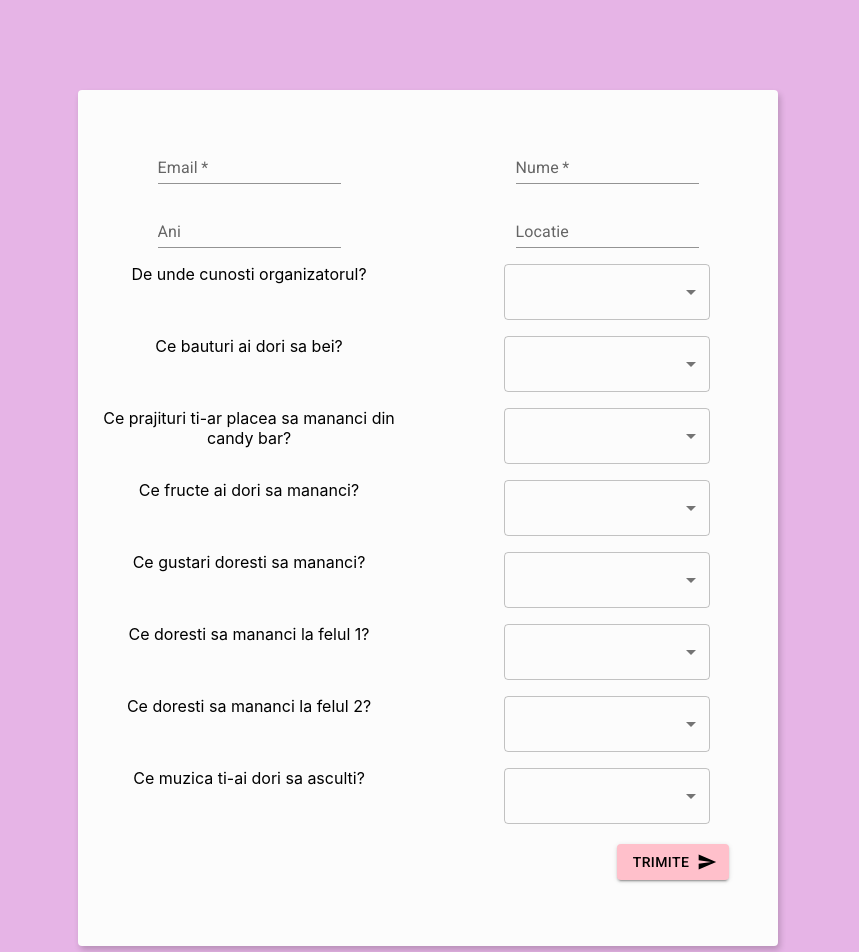
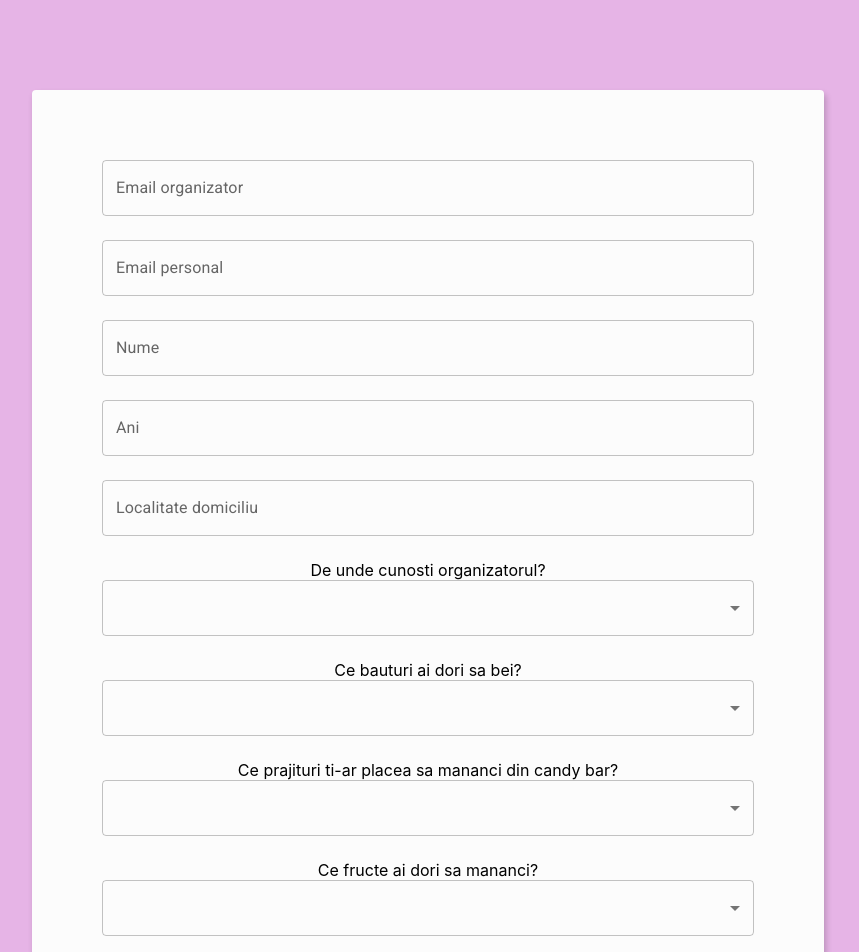
Before and after one commit to CorinaLazar27/Licenta-Formular-invitati, a React (Create React App) app: page / in a window 1280 px wide. Shown: the top 952 px of the page, without its empty margins (212-1071 px from the left). Built offline with nearby package versions, Linux system fonts and the light colour scheme.

Commit message:
Form with formikselectsimple

```diff
--- a/src/App.css
+++ b/src/App.css
@@ -57,4 +57,5 @@
   padding-top: 46px;
   text-align: center;
   width: 90%;
+  padding: 46px;
 }
--- a/src/Components/Form.js
+++ b/src/Components/Form.js
@@ -1,23 +1,19 @@
 import React, { useState } from "react";
-import { TextField } from "@mui/material";
 import { useTheme } from "@mui/material/styles";
 import Box from "@mui/material/Box";
 import OutlinedInput from "@mui/material/OutlinedInput";
 import MenuItem from "@mui/material/MenuItem";
-import Select from "@mui/material/Select";
 import Chip from "@mui/material/Chip";
 import { useHistory } from "react-router-dom";
 import axios from "axios";
 import { Form, Formik } from "formik";
-import { Button, Container, Grid, Tooltip, Typography } from "@mui/material";
+import { Button, Grid } from "@mui/material";
 import SendIcon from "@mui/icons-material/Send";
+import { FormikTextField } from "./FormikComponents/FormikTextField";
+import { FormikSelectSimple } from "./FormikComponents/FormikSelectSimple";
 
 function FormPage() {
   const history = useHistory();
-  const [email, setEmail] = useState();
-  const [name, setName] = useState();
-  const [age, setAge] = useState();
-  const [location, setLocation] = useState();
 
   const ITEM_HEIGHT = 48;
   const ITEM_PADDING_TOP = 8;
@@ -199,26 +195,12 @@ function FormPage() {
     );
   };
 
-  const ShowValues = () => {
-    console.log(email);
-    console.log(name);
-    console.log(age);
-    console.log(location);
-    console.log(organizerOpinion);
-    console.log(drinksOpinion);
-    console.log(cakesOpinion);
-    console.log(fruitsOpinion);
-    console.log(appetizerOpinion);
-    console.log(maincourseOpinion);
-    console.log(type2Opinion);
-    console.log(musicOpinion);
-  };
-
   function FormOptions(values) {
     axios({
       method: "POST",
       url: "/postoptionsinvitation",
       data: {
+        emailOrganizer: values.emailOrganizer,
         email: values.email,
         name: values.name,
         age: values.age,
@@ -251,77 +233,74 @@ function FormPage() {
       <div className="Background_inv">
         <Formik
           initialValues={{
+            emailOrganizer: "",
             email: "",
             name: "",
             age: "",
             location: "",
-            organizerOpinion: "",
-            drinksOpinion: "",
-            cakesOpinion: "",
-            fruitsOpinion: "",
-            appetizerOpinion: "",
-            maincourseOpinion: "",
-            type2Opinion: "",
-            musicOpinion: "",
+            organizerOpinion: [],
+            drinksOpinion: [],
+            cakesOpinion: [],
+            fruitsOpinion: [],
+            appetizerOpinion: [],
+            maincourseOpinion: [],
+            type2Opinion: [],
+            musicOpinion: [],
           }}
           onSubmit={(values) => {
             FormOptions(values);
           }}
         >
           <Form>
-            <Grid container spacing={2} columns={16}>
-              <Grid item xs={8}>
-                <TextField
+            <Grid
+              container
+              columnSpacing={2}
+              rowSpacing={3}
+              padding={3}
+              display="flex"
+              alignItems={"center"}
+              justifyContent={"center"}
+            >
+              <Grid item xs={12}>
+                <FormikTextField
+                  name="emailOrganizer"
                   id="outlined-basic"
-                  label="Email"
-                  variant="standard"
-                  onChange={(event) => setEmail(event.target.value)}
-                  required
-                  inputProps={{
-                    pattern: "[a-z0-9._%+-]+@[a-z0-9.-]+.[a-z]{(2, 4)}$",
-                  }}
-                />
-              </Grid>
-              <Grid item xs={8}>
-                <TextField
-                  id="outlined-basic"
-                  label="Nume"
-                  variant="standard"
-                  onChange={(event) => setName(event.target.value)}
-                  required
-                />
-              </Grid>
-              <Grid item xs={8}>
-                <TextField
-                  id="outlined-basic"
-                  label="Ani"
-                  variant="standard"
-                  onChange={(event) => setAge(event.target.value)}
-                />
-              </Grid>
-              <Grid item xs={8}>
-                <TextField
-                  id="outlined-basic"
-                  label="Locatie"
-                  variant="standard"
-                  onChange={(event) => setLocation(event.target.value)}
+                  label="Email organizator"
                 />
               </Grid>
 
-              <Grid item xs={8}>
+              <Grid item xs={12}>
+                <FormikTextField
+                  name="email"
+                  id="email"
+                  label="Email personal"
+                />
+              </Grid>
+              <Grid item xs={12}>
+                <FormikTextField id="outlined-basic" label="Nume" name="name" />
+              </Grid>
+              <Grid item xs={12}>
+                <FormikTextField id="age" label="Ani" name="age" />
+              </Grid>
+              <Grid item xs={12}>
+                <FormikTextField
+                  id="outlined-basic"
+                  label="Localitate domiciliu"
+                  name="location"
+                />
+              </Grid>
+
+              <Grid item xs={12}>
                 <label>De unde cunosti organizatorul?</label>
-              </Grid>
-              <Grid item xs={8}>
-                <Select
-                  labelId="demo-multiple-chip-label"
-                  id="demo-multiple-chip"
+                <FormikSelectSimple
+                  id="organizerOpinion"
+                  name="organizerOpinion"
+                  onChange={handleChange_organizerOpinion}
                   multiple
-                  value={organizerOpinion}
-                  onChange={handleChange_organizerOpinion}
+                  items={acquaintance}
                   input={
                     <OutlinedInput id="select-multiple-chip" label="Chip" />
                   }
-                  sx={{ minWidth: "60%", maxWidth: "60%" }}
                   renderValue={(selected) => (
                     <Box
                       sx={{
@@ -346,22 +325,20 @@ function FormPage() {
                       {name}
                     </MenuItem>
                   ))}
-                </Select>
+                </FormikSelectSimple>
               </Grid>
-              <Grid item xs={8}>
+
+              <Grid item xs={12}>
                 <label>Ce bauturi ai dori sa bei?</label>
-              </Grid>
-              <Grid item xs={8}>
-                <Select
-                  labelId="demo-multiple-chip-label"
-                  id="demo-multiple-chip"
+                <FormikSelectSimple
+                  id="drinksOpinion"
+                  name="drinksOpinion"
                   multiple
-                  value={drinksOpinion}
+                  items={drinks}
                   onChange={handleChange_drinksOpinion}
                   input={
                     <OutlinedInput id="select-multiple-chip" label="Chip" />
                   }
-                  sx={{ minWidth: "60%", maxWidth: "60%" }}
                   renderValue={(selected) => (
                     <Box
                       sx={{
@@ -386,25 +363,22 @@ function FormPage() {
                       {drink}
                     </MenuItem>
                   ))}
-                </Select>
+                </FormikSelectSimple>
               </Grid>
 
-              <Grid item xs={8}>
+              <Grid item xs={12}>
                 <label>
                   Ce prajituri ti-ar placea sa mananci din candy bar?
                 </label>
-              </Grid>
-              <Grid item xs={8}>
-                <Select
-                  labelId="demo-multiple-chip-label"
-                  id="demo-multiple-chip"
+                <FormikSelectSimple
+                  id="cakesOpinion"
+                  name="cakesOpinion"
                   multiple
-                  value={cakesOpinion}
+                  items={cookies}
                   onChange={handleChange_cakesOpinion}
                   input={
                     <OutlinedInput id="select-multiple-chip" label="Chip" />
                   }
-                  sx={{ minWidth: "60%", maxWidth: "60%" }}
                   renderValue={(selected) => (
                     <Box
                       sx={{
@@ -429,23 +403,20 @@ function FormPage() {
                       {cookie}
                     </MenuItem>
                   ))}
-                </Select>
+                </FormikSelectSimple>
               </Grid>
 
-              <Grid item xs={8}>
+              <Grid item xs={12}>
                 <label>Ce fructe ai dori sa mananci?</label>
-              </Grid>
-              <Grid item xs={8}>
-                <Select
-                  labelId="demo-multiple-chip-label"
-                  id="demo-multiple-chip"
+                <FormikSelectSimple
+                  id="fruitsOpinion"
+                  name="fruitsOpinion"
                   multiple
-                  value={fruitsOpinion}
+                  items={fruits}
                   onChange={handleChange_fruitsOpinion}
                   input={
                     <OutlinedInput id="select-multiple-chip" label="Chip" />
                   }
-                  sx={{ minWidth: "60%", maxWidth: "60%" }}
                   renderValue={(selected) => (
                     <Box
                       sx={{
@@ -470,23 +441,20 @@ function FormPage() {
                       {fruit}
                     </MenuItem>
                   ))}
-                </Select>
+                </FormikSelectSimple>
               </Grid>
 
-              <Grid item xs={8}>
+              <Grid item xs={12}>
                 <label>Ce gustari doresti sa mananci?</label>
-              </Grid>
-              <Grid item xs={8}>
-                <Select
-                  labelId="demo-multiple-chip-label"
-                  id="demo-multiple-chip"
+                <FormikSelectSimple
+                  id="appetizerOpinion"
+                  name="appetizerOpinion"
                   multiple
-                  value={appetizerOpinion}
+                  items={appetizer}
                   onChange={handleChange_appetizerOpinion}
                   input={
                     <OutlinedInput id="select-multiple-chip" label="Chip" />
                   }
-                  sx={{ minWidth: "60%", maxWidth: "60%" }}
                   renderValue={(selected) => (
                     <Box
                       sx={{
@@ -511,23 +479,20 @@ function FormPage() {
                       {app}
                     </MenuItem>
                   ))}
-                </Select>
+                </FormikSelectSimple>
               </Grid>
 
-              <Grid item xs={8}>
+              <Grid item xs={12}>
                 <label>Ce doresti sa mananci la felul 1?</label>
-              </Grid>
-              <Grid item xs={8}>
-                <Select
-                  labelId="demo-multiple-chip-label"
-                  id="demo-multiple-chip"
+                <FormikSelectSimple
+                  id="maincourseOpinion"
+                  name="maincourseOpinion"
                   multiple
-                  value={maincourseOpinion}
+                  items={maincourse}
                   onChange={handleChange_maincourseOpinion}
                   input={
                     <OutlinedInput id="select-multiple-chip" label="Chip" />
                   }
-                  sx={{ minWidth: "60%", maxWidth: "60%" }}
                   renderValue={(selected) => (
                     <Box
                       sx={{
@@ -552,23 +517,20 @@ function FormPage() {
                       {mc}
                     </MenuItem>
                   ))}
-                </Select>
+                </FormikSelectSimple>
               </Grid>
 
-              <Grid item xs={8}>
+              <Grid item xs={12}>
                 <label>Ce doresti sa mananci la felul 2?</label>
-              </Grid>
-              <Grid item xs={8}>
-                <Select
-                  labelId="demo-multiple-chip-label"
-                  id="demo-multiple-chip"
+                <FormikSelectSimple
+                  id="type2Opinion"
+                  name="type2Opinion"
                   multiple
-                  value={type2Opinion}
+                  items={type2}
                   onChange={handleChange_type2Opinion}
                   input={
                     <OutlinedInput id="select-multiple-chip" label="Chip" />
                   }
-                  sx={{ minWidth: "60%", maxWidth: "60%" }}
                   renderValue={(selected) => (
                     <Box
                       sx={{
@@ -593,23 +555,20 @@ function FormPage() {
                       {t2}
                     </MenuItem>
                   ))}
-                </Select>
+                </FormikSelectSimple>
               </Grid>
 
-              <Grid item xs={8}>
+              <Grid item xs={12}>
                 <label>Ce muzica ti-ai dori sa asculti?</label>
-              </Grid>
-              <Grid item xs={8}>
-                <Select
-                  labelId="demo-multiple-chip-label"
-                  id="demo-multiple-chip"
+                <FormikSelectSimple
+                  id="musicOpinion"
+                  name="musicOpinion"
                   multiple
-                  value={musicOpinion}
+                  items={music}
                   onChange={handleChange_musicOpinion}
                   input={
                     <OutlinedInput id="select-multiple-chip" label="Chip" />
                   }
-                  sx={{ minWidth: "60%", maxWidth: "60%" }}
                   renderValue={(selected) => (
                     <Box
                       sx={{
@@ -634,7 +593,7 @@ function FormPage() {
                       {m}
                     </MenuItem>
                   ))}
-                </Select>
+                </FormikSelectSimple>
               </Grid>
             </Grid>
             <br></br>
--- /dev/null
+++ b/src/Components/FormikComponents/FormikSelectSimple.js
@@ -0,0 +1,34 @@
+import React from "react";
+import { MenuItem, TextField } from "@mui/material";
+import { useField } from "formik";
+
+export const FormikSelectSimple = ({ items, ...props }) => {
+  const [field, meta] = useField(props);
+
+  return (
+    <TextField
+      select
+      name={field.name}
+      label={props.label}
+      value={field.value ?? ""}
+      onChange={field.onChange}
+      error={meta.touched && (Boolean(meta.error) || Boolean(props.apiError))}
+      helperText={meta.touched && meta.error}
+      fullWidth
+      size={props.size ?? "medium"}
+      variant={props.variant ? props.variant : "outlined"}
+      InputProps={{
+        disabled: props.readOnly ?? false,
+      }}
+      SelectProps={{
+        multiple: true,
+      }}
+    >
+      {items.map((item) => (
+        <MenuItem key={item} value={item}>
+          {item}
+        </MenuItem>
+      ))}
+    </TextField>
+  );
+};
--- /dev/null
+++ b/src/Components/FormikComponents/FormikTextField.js
@@ -0,0 +1,26 @@
+import React from "react";
+import { useField } from "formik";
+import { TextField } from "@mui/material";
+
+export const FormikTextField = (props) => {
+  const [field, meta] = useField(props);
+
+  return (
+    <TextField
+      id={props.id ? props.id : field.name}
+      name={field.name}
+      label={props.label}
+      type={props.type ? props.type : "text"}
+      fullWidth
+      value={field.value ?? ""}
+      onChange={field.onChange}
+      error={(meta.touched && Boolean(meta.error)) || Boolean(props.apiError)}
+      helperText={meta.touched && meta.error}
+      variant={props.variant ? props.variant : "outlined"}
+      size={props.size ? props.size : "medium"}
+      InputProps={{
+        disabled: props.readOnly ?? false,
+      }}
+    />
+  );
+};
```
Also changed, not shown: src/Components/FormikComponents/FormikSelectSimple.tsx (deleted, +0 -42 lines), src/Components/FormikComponents/FormikTextField.tsx (deleted, +0 -38 lines).
